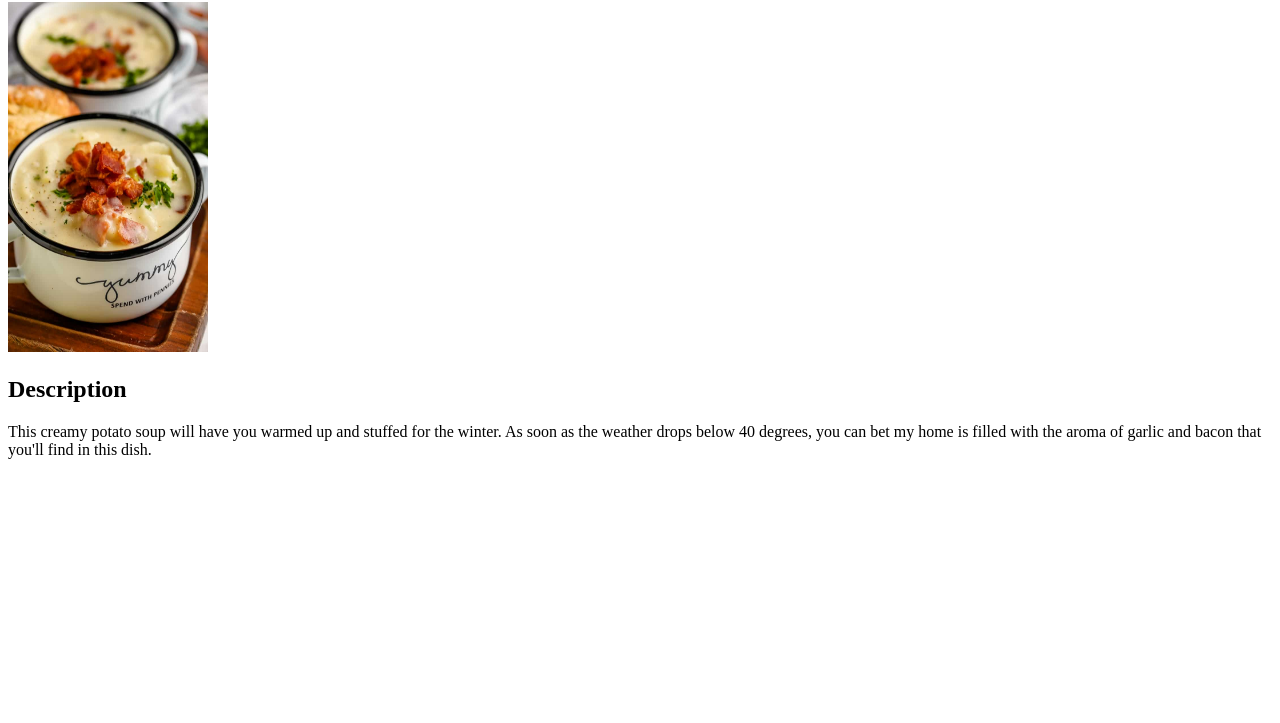
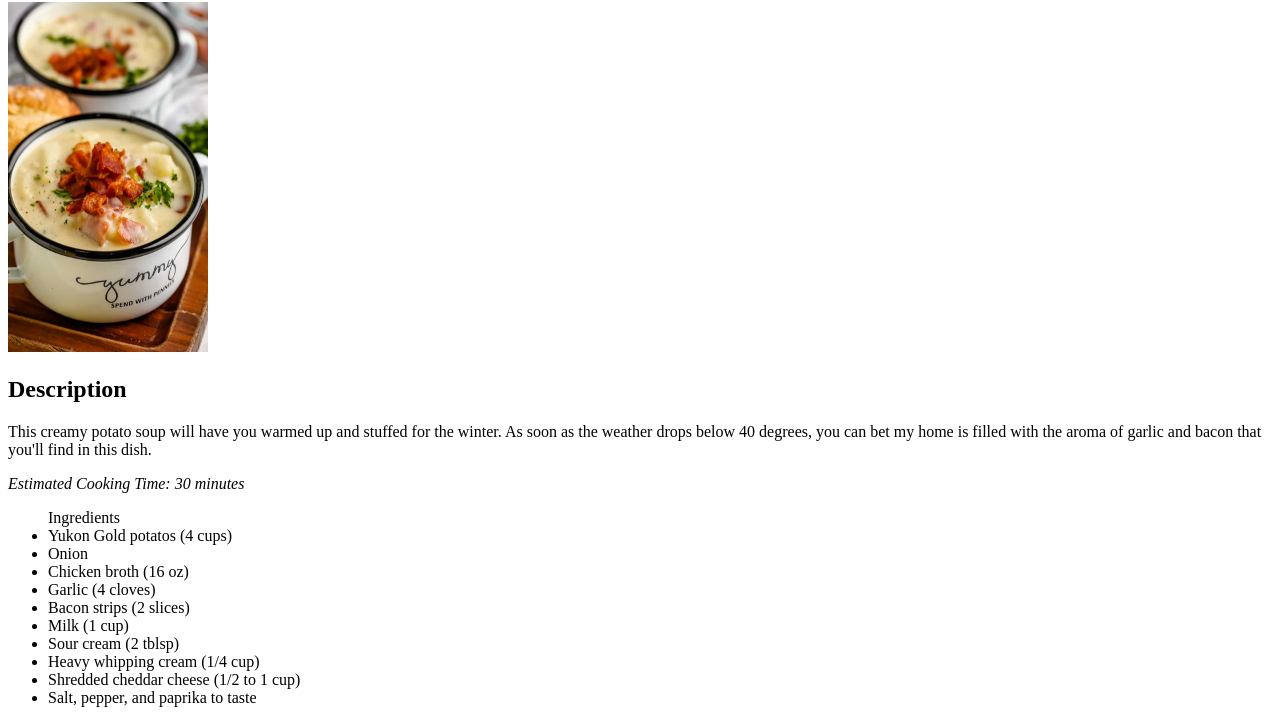
Before and after one commit to JGGraves/odin-recipes, a plain HTML site: page recipes/potato-soup.html in a window 1280 px wide. Shown: the part 78-801 px from the top of the page. Drawn offline with Linux system fonts and the light colour scheme.

Commit message:
Add index and potato soup recipe

```diff
--- a/recipes/potato-soup.html
+++ b/recipes/potato-soup.html
@@ -7,8 +7,21 @@
 </head>
 <body>
     <h1>Potato Soup</h1>
-    <img src="../images/potato-soup.jpeg" alt="Potato soup with bacon crumbles in a ceramic mug" width="200" height="350">
+        <img src="../images/potato-soup.jpeg" alt="Potato soup with bacon crumbles in a ceramic mug" width="200" height="350">
     <h2>Description</h2>
-    <p>This creamy potato soup will have you warmed up and stuffed for the winter. As soon as the weather drops below 40 degrees, you can bet my home is filled with the aroma of garlic and bacon that you'll find in this dish.</p>
+        <p>This creamy potato soup will have you warmed up and stuffed for the winter. As soon as the weather drops below 40 degrees, you can bet my home is filled with the aroma of garlic and bacon that you'll find in this dish.</p>
+        <p><i>Estimated Cooking Time: 30 minutes</i></p>
+            <ul>Ingredients
+                <li>Yukon Gold potatos (4 cups)</li>
+                <li>Onion</li>
+                <li>Chicken broth (16 oz)</li>
+                <li>Garlic (4 cloves)</li>
+                <li>Bacon strips (2 slices)</li>
+                <li>Milk (1 cup)</li>
+                <li>Sour cream (2 tblsp)</li>
+                <li>Heavy whipping cream (1/4 cup)</li>
+                <li>Shredded cheddar cheese (1/2 to 1 cup)</li>
+                <li>Salt, pepper, and paprika to taste</li>
+            </ul>
 </body>
 </html>
```
Also changed, not shown: index.html (+5 -1 lines).
